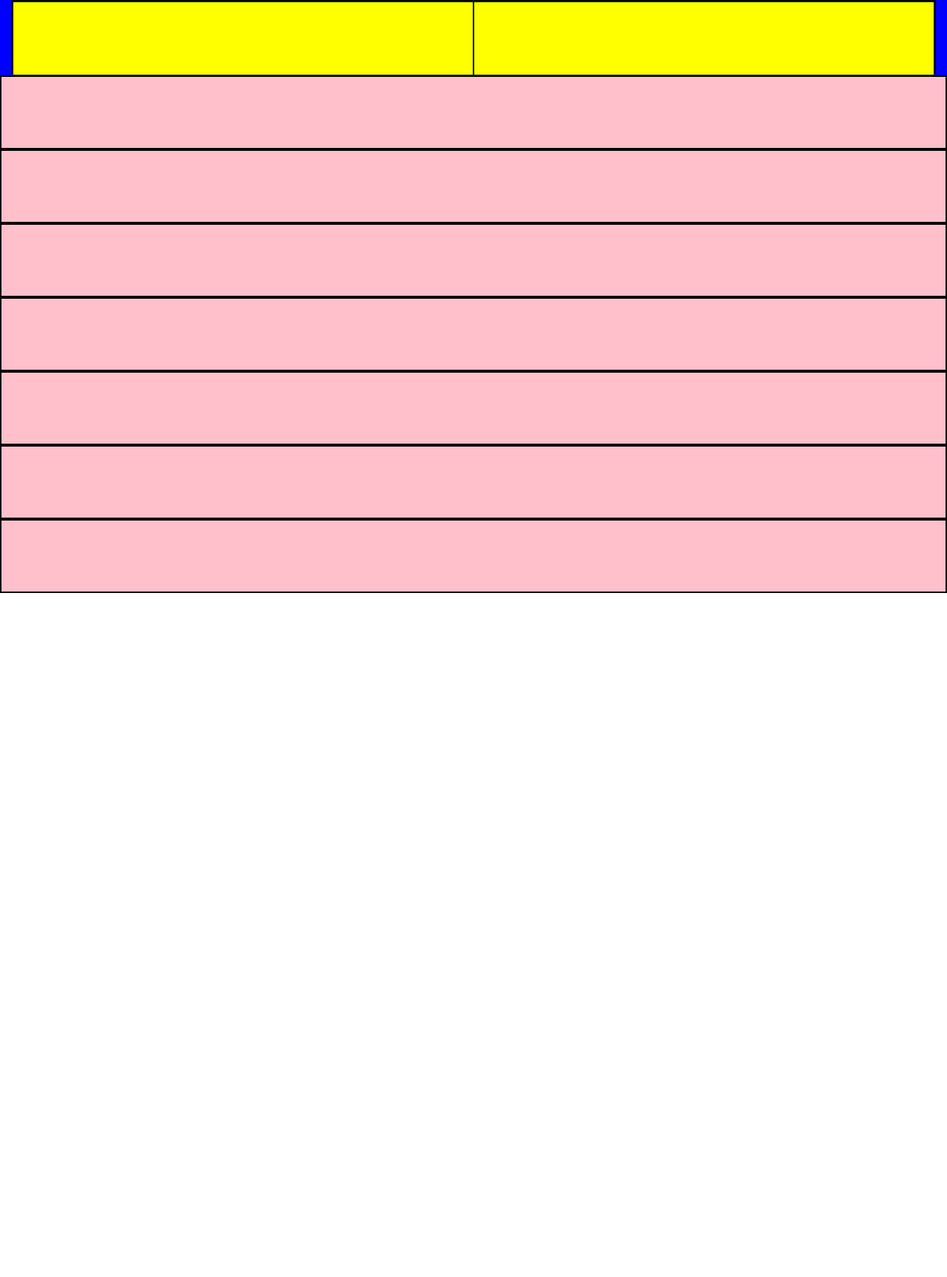
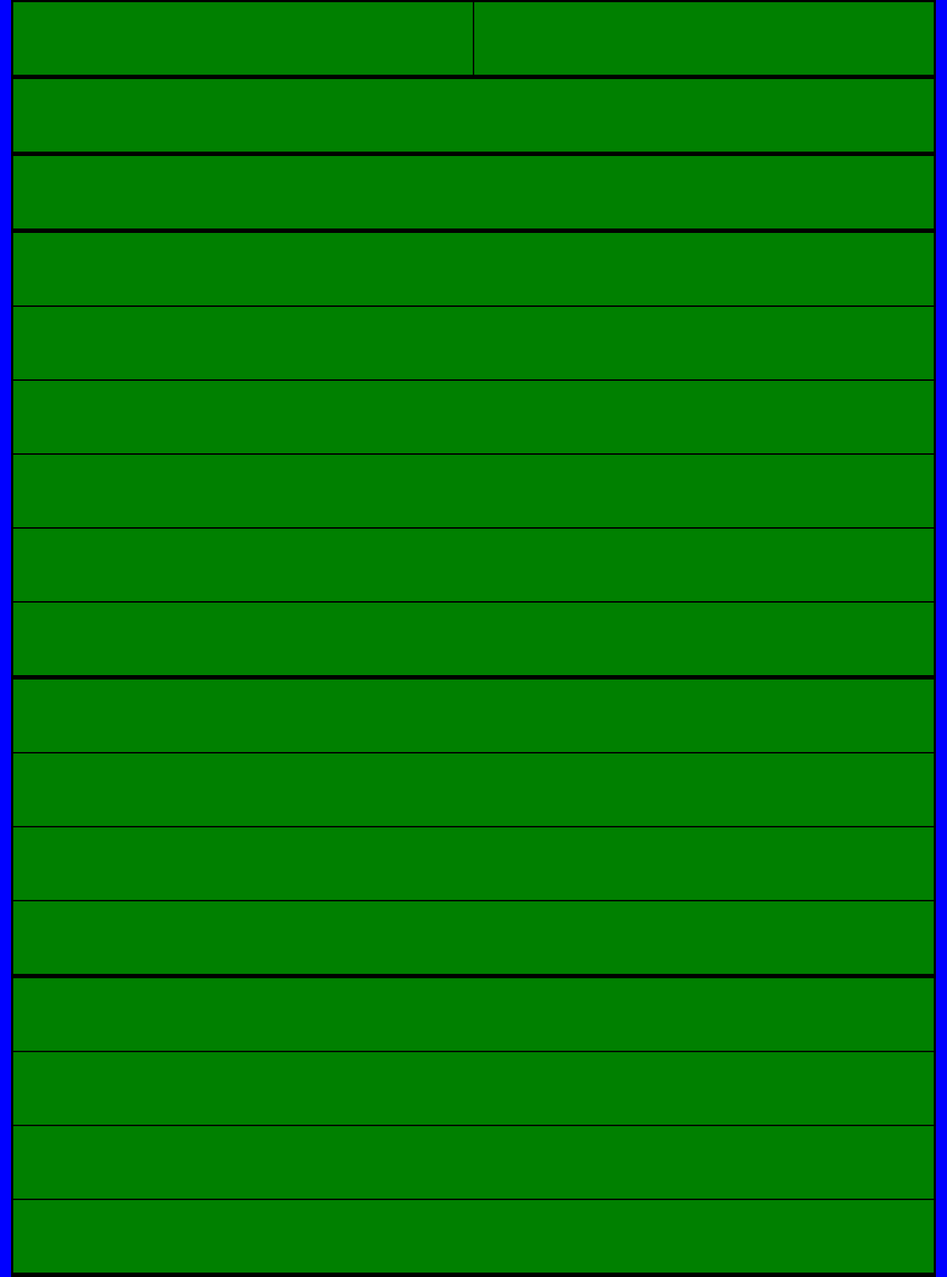
Before and after one commit to sonia-cerasaro/html-css-bootstrap-freelancer, a plain HTML site: page index.html in a window 1280 px wide. Shown: the top 1727 px of the page at 74% size. Before the commit the page ends 802 px from the top, so only its background shows below. Drawn offline with nearby package versions, Linux system fonts and the light colour scheme.

Commit message:
colonne xs html

```diff
--- a/css/master.css
+++ b/css/master.css
@@ -10,14 +10,18 @@
 
 .container {
   width: 100%;
-  height:100px;
-  background-color: pink;
   border: black solid 2px;
 }
 
 
 .col-xs-6 {
   height: 100px;
-  background-color: yellow;
+  background-color: green;
   border: black solid 1px;
 }
+
+.col-xs-12 {
+  height: 100px;
+  background-color: green;
+  border: black solid 1px;
+}
--- a/index.html
+++ b/index.html
@@ -37,12 +37,13 @@
 
         </nav>
 <!-- BOOTSTRAT JUMBO -->
-        <section class="one">
+        <section>
+          <div class="container-fluid">
 
             <div class="container">
 
               <div class="row">
-              <div class="col">
+                <div class="col-xs-12">
                   <div class="content">
                   </div>
                 </div>
@@ -50,17 +51,19 @@
 
             </div>
 
+          </div>
         </section>
       </header>
 
 <!-- MAIN FIRST SECTION -->
       <main>
+
+        <div class="container-fluid">
 <!-- PORTFOLIO TITLE -->
-
           <section>
             <div class="container">
               <div class="row">
-              <div class="col">
+                <div class="col-xs-12">
                   <div class="content">
                   </div>
                 </div>
@@ -73,37 +76,37 @@
             <div class="container">
 
               <div class="row">
-              <div class="col">
+                <div class="col-xs-12">
                   <div class="content">
 
                   </div>
                 </div>
 
-              <div class="col">
+                <div class="col-xs-12">
                   <div class="content">
 
                   </div>
                 </div>
 
-              <div class="col">
+                <div class="col-xs-12">
                   <div class="content">
 
                   </div>
                 </div>
 
-              <div class="col">
+                <div class="col-xs-12">
                   <div class="content">
 
                   </div>
                 </div>
 
-              <div class="col">
+                <div class="col-xs-12">
                   <div class="content">
 
                   </div>
                 </div>
 
-              <div class="col">
+                <div class="col-xs-12">
                   <div class="content">
 
                   </div>
@@ -111,33 +114,73 @@
 
               </div>
             </div>
-
           </section>
 
+        </div>
+
 <!-- ABOUT -->
+        <div class="container-fluid">
+
+          <section>
+
+            <div class="container">
+
+              <div class="row">
+
+                <div class="col-xs-12">
+                  <div class="content">
+                  </div>
+                </div>
+
+                <div class="col-xs-12">
+                  <div class="content">
+
+                  </div>
+                </div>
+
+                <div class="col-xs-12">
+                  <div class="content">
+
+                  </div>
+                </div>
+
+                <div class="col-xs-12">
+                  <div class="content">
+
+                  </div>
+                </div>
+
+              </div>
+
+            </div>
+          </section>
+        </div>
+
+<!-- CONTACT ME -->
+        <div class="container-fluid">
           <section>
             <div class="container">
 
               <div class="row">
 
-              <div class="col">
+                <div class="col-xs-12">
                   <div class="content">
                   </div>
                 </div>
 
-              <div class="col">
+                <div class="col-xs-12">
                   <div class="content">
 
                   </div>
                 </div>
 
-              <div class="col">
+                <div class="col-xs-12">
                   <div class="content">
 
                   </div>
                 </div>
 
-              <div class="col">
+                <div class="col-xs-12">
                   <div class="content">
 
                   </div>
@@ -148,61 +191,28 @@
             </div>
           </section>
 
-<!-- CONTACT ME -->
-        <section>
-          <div class="container">
-
-            <div class="row">
-
-              <div class="col">
-                <div class="content">
         </div>
-              </div>
-
-              <div class="col">
-                <div class="content">
-
-                </div>
-              </div>
-
-              <div class="col">
-                <div class="content">
-
-                </div>
-              </div>
-
-              <div class="col">
-                <div class="content">
-
-                </div>
-              </div>
-
-            </div>
-
-          </div>
-        </section>
-
       </main>
 
 <!-- FOOTER -->
 
       <footer>
-        <div class="cotainer-fluid">
+        <div class="container-fluid">
 
           <div class="container">
             <div class="row">
 
-              <div class="col">
+              <div class="col-xs-12">
                 <div class="content">
                 </div>
               </div>
 
-              <div class="col">
+              <div class="col-xs-12">
                 <div class="content">
                 </div>
               </div>
 
-              <div class="col">
+              <div class="col-xs-12">
                 <div class="content">
                 </div>
               </div>
@@ -212,12 +222,11 @@
 
         </div>
 
-
 <!-- COPYRIGHT -->
+        <div class="container-fluid">
           <div class="container">
-
             <div class="row">
-            <div class="col">
+              <div class="col-xs-12">
                 <div class="content">
 
                 </div>
@@ -226,14 +235,8 @@
             </div>
 
           </div>
+        </div>
       </footer>
-
-
-
-
-
-
-
 
     <script src="https://stackpath.bootstrapcdn.com/bootstrap/3.4.1/js/bootstrap.min.js" integrity="sha384-aJ21OjlMXNL5UyIl/XNwTMqvzeRMZH2w8c5cRVpzpU8Y5bApTppSuUkhZXN0VxHd" crossorigin="anonymous"></script>
   </body>
```
Lines whose indentation alone changed are shown as unchanged.
